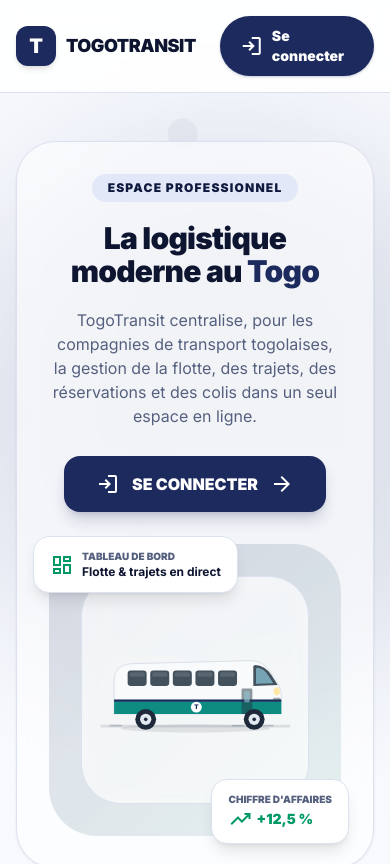
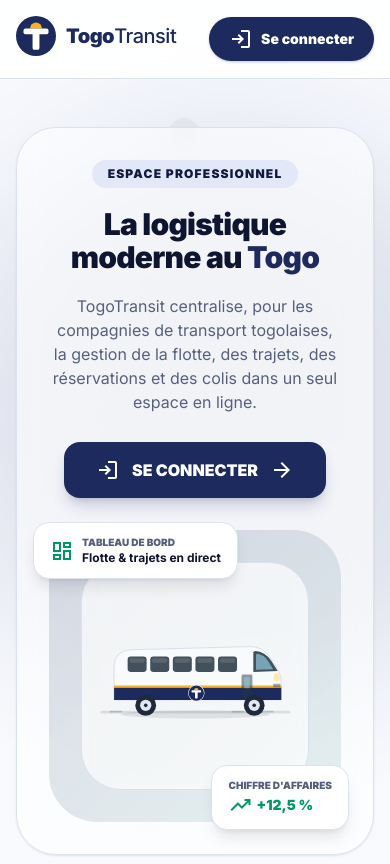
Before and after one commit to mitch117-web/togotransit, a Next.js app: page / in a window 390 px wide. Shown: the top 864 px of the page. Built offline with nearby package versions, Linux system fonts and the light colour scheme.

Commit message:
feat(ui): le logo remplace le badge « T » partout sur le web
Page d'accueil (en-tete et illustration du bus aux couleurs de la marque), connexion, suivi
public, menu du portail (bureau et mobile) et ecran de chargement.

Co-Authored-By: Claude Sonnet 5.5 <noreply@anthropic.com>

```diff
--- a/src/app/admin/layout.tsx
+++ b/src/app/admin/layout.tsx
@@ -4,6 +4,7 @@ import SidebarLinks from '@/components/admin/SidebarLinks'
 import LogoutButton from '@/components/admin/LogoutButton'
 import MobileNav from '@/components/admin/MobileNav'
 import LanguageSelector from '@/components/LanguageSelector'
+import { LogoMark } from '@/components/Logo'
 import AdminUserBadge from '@/components/admin/AdminUserBadge'
 import { getSessionContext } from '@/lib/session'
 
@@ -22,9 +23,7 @@ export default async function AdminLayout({
       {/* SideNavBar (Desktop) */}
       <nav className="hidden md:flex flex-col h-screen w-64 left-0 top-0 sticky bg-surface-container-low border-r border-outline-variant p-4 gap-2 z-40 shadow-sm overflow-y-auto">
         <div className="flex items-center gap-3 mb-6 px-2 shrink-0">
-          <div className="w-10 h-10 rounded-2xl bg-primary flex items-center justify-center text-on-primary font-black text-xl shadow-md">
-            T
-          </div>
+          <LogoMark size={40} />
           <div>
             <h1 className="font-black text-lg text-primary leading-tight">TogoTransit</h1>
             <p className="text-[0.625rem] text-on-surface-variant uppercase font-bold tracking-wider opacity-70">Portail Pro & Admin</p>
@@ -51,9 +50,7 @@ export default async function AdminLayout({
         <header className="sticky top-0 w-full z-40 flex justify-between items-center px-4 md:px-8 h-16 bg-surface/90 backdrop-blur-md border-b border-outline-variant">
           {/* Mobile Logo */}
           <div className="flex items-center gap-2 md:hidden">
-            <div className="w-8 h-8 rounded-xl bg-primary flex items-center justify-center text-on-primary font-black text-sm">
-              T
-            </div>
+            <LogoMark size={32} />
             <div className="font-black text-primary text-sm">TogoTransit Pro</div>
           </div>
 
--- a/src/app/loading.tsx
+++ b/src/app/loading.tsx
@@ -1,4 +1,5 @@
 import React from 'react'
+import { LogoMark } from '@/components/Logo'
 
 export default function GlobalLoading() {
   return (
@@ -6,7 +7,7 @@ export default function GlobalLoading() {
       <div className="relative">
         <div className="w-16 h-16 border-4 border-primary/10 border-t-primary rounded-full animate-spin"></div>
         <div className="absolute inset-0 flex items-center justify-center">
-          <span className="material-symbols-outlined text-primary text-xl animate-bounce">local_shipping</span>
+          <LogoMark size={28} className="animate-bounce" />
         </div>
       </div>
       <div className="flex flex-col items-center gap-2">
--- a/src/app/login/page.tsx
+++ b/src/app/login/page.tsx
@@ -3,6 +3,7 @@
 import React, { useState, useEffect } from 'react'
 import { useRouter } from 'next/navigation'
 import Link from 'next/link'
+import { LogoMark } from '@/components/Logo'
 
 export default function LoginPage() {
   const router = useRouter()
@@ -85,16 +86,17 @@ export default function LoginPage() {
           mounted ? 'opacity-100 translate-y-0' : 'opacity-0 translate-y-6'
         }`}
       >
-        {/* Liseré orange */}
+        {/* Liseré de marque */}
         <div className="absolute inset-x-10 top-0 h-px bg-gradient-to-r from-transparent via-primary to-transparent" />
 
         {/* Logo + Titre */}
         <div className="flex flex-col items-center gap-3 relative z-10">
           <Link
             href="/"
-            className="w-16 h-16 rounded-3xl bg-gradient-to-br from-primary to-primary/70 flex items-center justify-center text-on-primary text-3xl font-black shadow-lg shadow-primary/30 hover:scale-105 active:scale-95 transition-transform"
+            aria-label="TogoTransit, retour à l'accueil"
+            className="drop-shadow-lg hover:scale-105 active:scale-95 transition-transform"
           >
-            T
+            <LogoMark size={72} />
           </Link>
           <div className="text-center">
             <h1 className="text-2xl font-black text-on-background tracking-tight">TOGOTRANSIT</h1>
--- a/src/app/page.tsx
+++ b/src/app/page.tsx
@@ -2,6 +2,7 @@
 
 import Link from 'next/link'
 import { motion } from 'framer-motion'
+import { Logo } from '@/components/Logo'
 
 const TOGO_CORRIDOR_CITIES = [
   { name: 'Dapaong', x: 78, y: 40 },
@@ -50,13 +51,13 @@ function BusIllustration() {
         strokeWidth="1.5"
       />
 
-      {/* bande turquoise inférieure (couleur SOTRAL/Chamotor) */}
+      {/* bande indigo inférieure aux couleurs TogoTransit */}
       <path
         d="M40 140 H410 V168 H40 Z"
-        fill="#0E8C82"
+        fill="#1C2A5E"
       />
-      {/* filet orange TogoTransit */}
-      <rect x="40" y="136" width="370" height="5" fill="var(--color-primary, #E4572E)" />
+      {/* filet soleil TogoTransit */}
+      <rect x="40" y="136" width="370" height="5" fill="#FFB020" />
 
       {/* pare-brise avant panoramique */}
       <path d="M352 60 Q374 61 388 82 L402 104 L348 106 L348 62 Z" fill="#22333F" opacity="0.85" />
@@ -78,9 +79,14 @@ function BusIllustration() {
       <ellipse cx="400" cy="118" rx="7" ry="9" fill="#FFE9A8" />
       <rect x="392" y="132" width="16" height="8" rx="2" fill="#22333F" opacity="0.4" />
 
-      {/* logo T à l'avant */}
-      <circle cx="222" cy="153" r="12" fill="#ffffff" />
-      <text x="222" y="158" textAnchor="middle" fontSize="14" fontWeight="900" fill="var(--color-primary, #E4572E)">T</text>
+      {/* logo TogoTransit sur la carrosserie */}
+      <g transform="translate(205 136) scale(0.53)">
+        <circle cx="32" cy="32" r="34" fill="#ffffff" />
+        <circle cx="32" cy="32" r="32" fill="#1C2A5E" />
+        <path d="M22.5 20 A9.5 9.5 0 0 1 41.5 20 Z" fill="#FFB020" />
+        <rect x="12" y="20" width="40" height="9" rx="3" fill="#ffffff" />
+        <rect x="26.5" y="24" width="11" height="30" rx="3" fill="#ffffff" />
+      </g>
 
       {/* roues */}
       {[110, 350].map((cx, i) => (
@@ -127,11 +133,8 @@ export default function LandingPage() {
       {/* En-tête */}
       <header className="w-full bg-surface-container-lowest/90 backdrop-blur-md border-b border-outline-variant sticky top-0 z-30">
         <div className="max-w-7xl mx-auto flex items-center gap-6 px-4 md:px-8 py-4">
-          <Link href="/" className="flex items-center gap-2.5 shrink-0">
-            <div className="w-10 h-10 rounded-xl bg-primary flex items-center justify-center text-on-primary shadow-md">
-              <span className="text-xl font-black">T</span>
-            </div>
-            <span className="text-lg font-black tracking-tight text-on-background">TOGOTRANSIT</span>
+          <Link href="/" className="shrink-0">
+            <Logo size={40} />
           </Link>
 
           <nav className="hidden md:flex items-center gap-6 text-sm font-bold text-on-surface-variant ml-4">
--- a/src/app/tracking/page.tsx
+++ b/src/app/tracking/page.tsx
@@ -1,6 +1,7 @@
 import React from 'react'
 import TrackingClient from './TrackingClient'
 import prisma from '@/lib/prisma'
+import { LogoMark } from '@/components/Logo'
 
 export default async function TrackingPage({
   searchParams,
@@ -35,7 +36,7 @@ export default async function TrackingPage({
       <header className="bg-surface-container-lowest border-b border-outline-variant py-6 px-4 shadow-lg">
         <div className="max-w-4xl mx-auto flex justify-between items-center">
           <div className="flex items-center gap-3">
-            <div className="w-10 h-10 rounded-full bg-primary flex items-center justify-center text-on-primary font-bold text-xl">T</div>
+            <LogoMark size={40} />
             <h1 className="text-2xl font-black tracking-tighter text-on-surface">TOGOTRANSIT</h1>
           </div>
           <div className="hidden md:block text-right">
```
